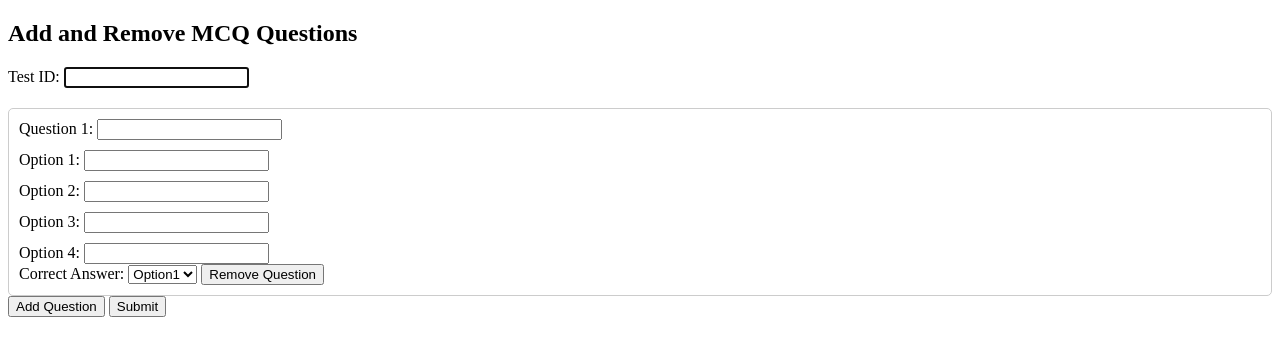
After one commit to dhruvbhargav08/Major-Project, a Flask app: page /create_test in a window 1280 px wide. The commit adds this page. Shown: the top 356 px of the page. Run offline with Flask 2, Linux system fonts and the light colour scheme.

Commit message:
added create test page

```diff
--- a/app.py
+++ b/app.py
@@ -18,8 +18,11 @@ def create():
     return render_template('new.html')
 @app.route('/new_user_create',methods=['GET','POST'])
 def new_user_create():
-    user={"email": request.form["email"],"name": request.form["name"],"password": request.form["password"]}
-    db.Student.insert_one(user)
+    user={"email": request.form["email"],"name": request.form["name"],"password": request.form["password"],"role":request.form["role"]}
+    if request.form["role"]=="Student":
+        db.Student.insert_one(user)
+    elif request.form["role"]=="Teacher":
+        db.Teacher.insert_one(user)
     return render_template('home_page.html')
 @app.route('/login')
 def login():
@@ -30,23 +33,59 @@ def test_verification():
     name=request.form.get('name')
     password=request.form.get('password')
     data=db.Student.find_one({'email': email})
-    if str(name)==str(data['name']) and str(password)==str(data['password']):
-        return render_template('test_verification.html',name=name)
+    if data is not None:
+        if str(name)==str(data['name']) and str(password)==str(data['password']):
+            return render_template('test_verification.html',name=name)
+        else:
+            return render_template('login.html')
     else:
-        return render_template('login.html')
+        return redirect("/create_test")
+
+@app.route('/create_test')
+def create_test():
+    return render_template("create_test.html")
+
+@app.route('/add_test',methods=['GET','POST'])
+def add_test():
+    if request.method == 'POST':
+        test={}
+        list=[]
+        test_id= request.form.get('test_id')
+        i=0
+        questions=[]
+        while request.form.get(f"questions[{i}]"):
+            dict={}
+            options={}
+            for j in range (4):
+                options[f"o{j}"]=request.form.get(f"questions[{i}][{j}]")
+            dict["qid"]=i
+            dict["q"]=request.form.get(f"questions[{i}]")
+            dict["options"]=options
+            dict["answer"]=request.form.get(f"questions[{i}]answer")
+            questions.append(dict)
+            i+=1
+        data={
+        "test_id":int(test_id),
+        "questions":questions
+        }
+        db.Test.insert_one(data)
+        return redirect("/")
+
 @app.route('/details',methods=['GET','POST'])
 def details():
-    return render_template('details.html')
+    return render_template('details.html',test_id=request.form.get("testid"))
 @app.route('/start',methods=['GET','POST'])
 def give_test():
-    data = db.Test.find_one({"test_id": 1})
+    test_id=int(request.form.get("test_id"))
+    data = db.Test.find_one({"test_id":test_id})
     questions = data["questions"]
     global running_process
     if running_process is None:
         # Start the Python script
         running_process = subprocess.Popen(['python', 'online_proctoring_system.py'])
         time.sleep(30)
-        return render_template('test.html', questions=questions)
+        return render_template('test.html',questions=questions,test_id=test_id)
+
 
 @app.route('/check',methods=['GET','POST'])
 def check_result():
@@ -56,7 +95,8 @@ def check_result():
         running_process.terminate()
         running_process = None
     score=0
-    data=db.Test.find_one({"test_id":1})
+    test_id=int(request.form.get("test_id"))
+    data=db.Test.find_one({"test_id":test_id})
     questions=data["questions"]
     for question in questions:
         if question['answer']==request.form.get(str(question['qid'])):
--- /dev/null
+++ b/templates/create_test.html
@@ -0,0 +1,117 @@
+<!DOCTYPE html>
+<html lang="en">
+<head>
+    <meta charset="UTF-8">
+    <meta name="viewport" content="width=device-width, initial-scale=1.0">
+    <title>Add and Remove MCQ Questions</title>
+    <style>
+        .question-container {
+            margin-top: 20px;
+            border: 1px solid #ccc;
+            padding: 10px;
+            border-radius: 5px;
+        }
+
+        .option-container {
+            margin-top: 10px;
+        }
+    </style>
+</head>
+<body>
+
+<h2>Add and Remove MCQ Questions</h2>
+
+<form id="mcqForm" action="/add_test" method="post">
+    <div class="form-group row">
+        <label for="test_id" class="col-md-4 col-form-label text-md-right">Test ID:</label>
+            <input type="text" id="test_id" class="form-control" name="test_id" required autofocus>
+
+    </div>
+    <div id="questionsContainer">
+        <div class="question-container" id="question1">
+            <label for="question1">Question 1:</label>
+            <input type="text" name="questions[0]" required>
+
+            <div class="option-container">
+                <label for="q1_option1">Option 1:</label>
+                <input type="text" class="option" name="questions[0][0]" required>
+            </div>
+            <div class="option-container">
+                <label for="q1_option2">Option 2:</label>
+                <input type="text" class="option" name="questions[0][1]" required>
+            </div>
+            <div class="option-container">
+                <label for="q1_option3">Option 3:</label>
+                <input type="text" class="option" name="questions[0][2]" required>
+            </div>
+            <div class="option-container">
+                <label for="q1_option4">Option 4:</label>
+                <input type="text" class="option" name="questions[0][3]" required>
+            </div>
+            <label for="questions[0]answer">Correct Answer:</label>
+            <select name="questions[0]answer" id="questions[0]answer">
+                <option value="o0">Option1</option>
+                <option value="o1">Option2</option>
+                <option value="o1">Option3</option>
+                <option value="o3">Option4</option>
+            </select>
+            <button type="button" onclick="removeQuestion('question1')">Remove Question</button>
+        </div>
+    </div>
+
+    <button type="button" onclick="addQuestion()">Add Question</button>
+
+    <button type="submit">Submit</button>
+</form>
+
+<script>
+    let questionCount = 1;
+
+    function addQuestion() {
+        questionCount++;
+        const questionsContainer = document.getElementById('questionsContainer');
+        const newQuestion = document.createElement('div');
+        newQuestion.className = 'question-container';
+        newQuestion.id = 'question' + questionCount;
+        newQuestion.innerHTML = `
+            <label for="question${questionCount}">Question ${questionCount}:</label>
+            <input type="text" name="questions[${questionCount - 1}]" required>
+
+            <div class="option-container">
+                <label for="q${questionCount}_option1">Option 1:</label>
+                <input type="text" class="option" name="questions[${questionCount - 1}][0]" required>
+            </div>
+            <div class="option-container">
+                <label for="q${questionCount}_option2">Option 2:</label>
+                <input type="text" class="option" name="questions[${questionCount - 1}][1]" required>
+            </div>
+            <div class="option-container">
+                <label for="q${questionCount}_option3">Option 3:</label>
+                <input type="text" class="option" name="questions[${questionCount - 1}][2]" required>
+            </div>
+            <div class="option-container">
+                <label for="q${questionCount}_option4">Option 4:</label>
+                <input type="text" class="option" name="questions[${questionCount - 1}][3]" required>
+            </div>
+            <label for="questions[${questionCount - 1}]answer">Correct Answer:</label>
+            <select name="questions[${questionCount - 1}]answer" id="questions[${questionCount - 1}]answer">
+                <option value="o0">Option1</option>
+                <option value="o1">Option2</option>
+                <option value="o2">Option3</option>
+                <option value="o3">Option4</option>
+            </select>
+            <button type="button" onclick="removeQuestion('question${questionCount}')">Remove Question</button>
+        `;
+        questionsContainer.appendChild(newQuestion);
+    }
+    function removeQuestion(questionId) {
+        const questionContainer = document.getElementById(questionId);
+        const questionsContainer = document.getElementById('questionsContainer');
+        if (questionsContainer.childElementCount > 1) {
+            questionsContainer.removeChild(questionContainer);
+        }
+    }
+</script>
+
+</body>
+</html>
--- a/templates/details.html
+++ b/templates/details.html
@@ -11,8 +11,9 @@
     <script src="https://unpkg.com/scrollreveal@4.0.0/static/scrollreveal.min.js"></script>
 </head>
 <body class="is-boxed has-animations">
+    <form id="loginForm" action="/start" method="post">
+        <input type="text" id="test_id" name="test_id" value="{{test_id}}" readonly>
     <div class="body-wrap">
-
         <p>
         Test environment rules
         1. No other person is allowed to enter the room while you are taking the proctored exam.
@@ -32,13 +33,12 @@
         • Textbooks
         • Notebooks
         • Phones
-</p>
+        </p>
         </div>
 
 
     </div>
 
-    <form id="loginForm" action="/start" method="post">
         <input type="submit" value="Submit">
     </form>
 </body>
--- a/templates/test.html
+++ b/templates/test.html
@@ -5,6 +5,7 @@
 </head>
 <body>
     <form action="/check" method="post">
+        <input type="text" id="test_id" name="test_id" value="{{test_id}}" readonly>
     {% for i in questions %}
 
     <div>
```
Also changed, not shown: templates/new.html (+7 -0 lines).
